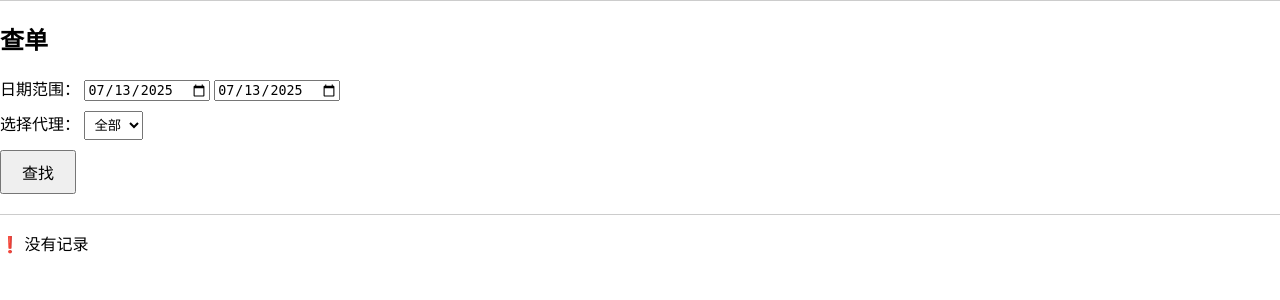
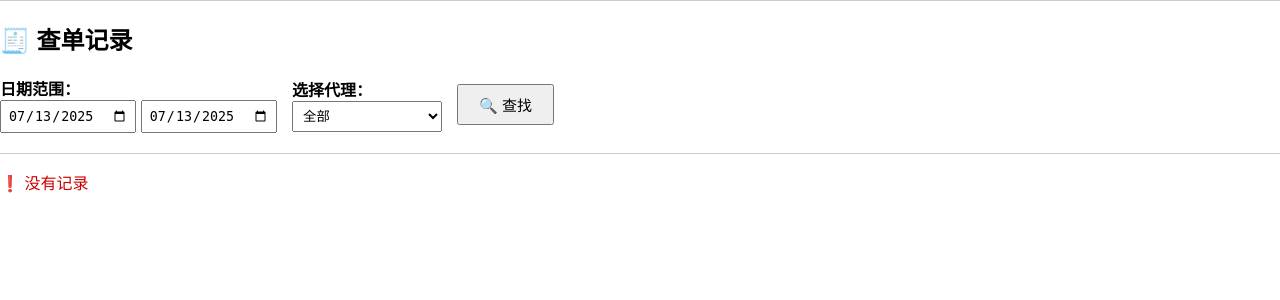
Before and after one commit to boonjun123654/4D_system, a Flask app: page /history in a window 1280 px wide. Shown: the part 45-345 px from the top of the page. Run offline with Flask 3, Linux system fonts and the light colour scheme; the visitor is signed in with stand-in values (Sample User, id 1); data that the repository does not hold is empty.

Commit message:
Update history.html

```diff
--- a/templates/history.html
+++ b/templates/history.html
@@ -1,19 +1,19 @@
 {% extends "layout.html" %}
 {% block content %}
 
-<h2>查单</h2>
+<h2 style="margin-top: 20px;">🧾 查单记录</h2>
 
-<form method="get" action="/history" style="margin-bottom: 20px;">
-    <div style="margin-bottom: 10px;">
-        <label>日期范围：</label>
-        <input type="date" name="start_date" value="{{ start_date }}">
-        <input type="date" name="end_date" value="{{ end_date }}">
+<form method="get" action="/history" style="display: flex; flex-wrap: wrap; gap: 15px; margin-bottom: 20px; align-items: center;">
+    <div>
+        <label><strong>日期范围：</strong></label><br>
+        <input type="date" name="start_date" value="{{ start_date }}" style="padding: 6px;">
+        <input type="date" name="end_date" value="{{ end_date }}" style="padding: 6px;">
     </div>
 
     {% if session.role == 'admin' %}
-    <div style="margin-bottom: 10px;">
-        <label>选择代理：</label>
-        <select name="agent_id" style="padding: 5px;">
+    <div>
+        <label><strong>选择代理：</strong></label><br>
+        <select name="agent_id" style="padding: 6px; width: 150px;">
             <option value="">全部</option>
             {% for agent in agents %}
                 <option value="{{ agent.username }}" {% if request.args.get('agent_id') == agent.username %}selected{% endif %}>
@@ -24,27 +24,28 @@
     </div>
     {% endif %}
 
-    <button type="submit" style="padding: 8px 20px; font-size: 16px;">查找</button>
+    <div>
+        <button type="submit" style="padding: 8px 20px; font-size: 15px;">🔍 查找</button>
+    </div>
 </form>
 
 <hr>
 
 {% for date, items in grouped.items() %}
-    <div style="background: #e0e0e0; padding: 10px; margin-top: 20px;">
-        <strong>{{ date }}</strong>
+    <div style="background: #f2f2f2; padding: 10px; margin-top: 20px; font-weight: bold;">
+        📅 {{ date }}
     </div>
 
     <div style="display: flex; flex-wrap: wrap; gap: 15px; margin-bottom: 30px;">
         {% for bet in items %}
-        <div style="width: 260px; aspect-ratio: 1/1; border: 1px solid #ccc; padding: 10px; box-sizing: border-box; position: relative; font-family: monospace; display: flex; flex-direction: column;">
-
-            <!-- 代理区块 -->
-            <div style="background-color: #f5f5f5; padding: 5px 10px; border-radius: 4px; margin-bottom: 8px;">
-                <strong>代理：</strong>{{ bet.agent_id }}
+        <div style="width: 260px; border: 1px solid #ddd; padding: 10px; border-radius: 8px; background-color: #fff; box-shadow: 2px 2px 5px rgba(0,0,0,0.05); font-family: monospace; display: flex; flex-direction: column; justify-content: space-between; position: relative;">
+            <!-- 顶部代理信息 -->
+            <div style="font-size: 14px; background: #f8f8f8; padding: 4px 8px; border-radius: 4px; margin-bottom: 6px;">
+                👤 <strong>代理：</strong>{{ bet.agent_id }}
             </div>
 
-            <!-- 下注详情 -->
-            <div style="flex-grow: 1; overflow-y: auto; margin-bottom: 50px;">
+            <!-- 中部下注详情 -->
+            <div style="flex-grow: 1; margin-bottom: 40px; font-size: 14px;">
                 {% for d in bet.dates %}
                     <div><strong>{{ d }}</strong></div>
                     <div>{{ bet.markets | join('') }}</div>
@@ -57,31 +58,28 @@
                     {% if bet.c %}{{ "%.1f"|format(bet.c)|replace(".0", "") }}C {% endif %}
                     {% if bet.type != '正字' %}({{ bet.type }}){% endif %}
                 </div>
-                <div>GT={{ "%.2f"|format(bet.total)|replace(".00", "") }}</div>
+                <div>🎯 GT = {{ "%.2f"|format(bet.total)|replace(".00", "") }}</div>
                 {% if bet.win_amount %}
-                    <div>WIN={{ "%.2f"|format(bet.win_amount)|replace(".00", "") }}</div>
+                    <div style="color: #28a745;">🏆 WIN = {{ "%.2f"|format(bet.win_amount)|replace(".00", "") }}</div>
                 {% endif %}
             </div>
 
-            <!-- 操作按钮 -->
-            <div style="position: absolute; bottom: 10px; left: 10px; right: 10px; display: flex; gap: 10px;">
+            <!-- 底部按钮 -->
+            <div style="display: flex; gap: 8px;">
                 <a href="/bet?ref={{ bet.id }}" style="flex: 1;">
-                    <button type="button" style="background-color:#007bff; color:white; border:none; padding:6px 0; border-radius:4px; width: 100%;">
-                        重新下注
-                    </button>
+                    <button type="button" style="width: 100%; padding: 6px; background-color:#007bff; color:white; border:none; border-radius:4px;">重新下注</button>
                 </a>
-                <button type="button" onclick="confirmCancel('{{ bet.id }}')" style="background-color:#dc3545; color:white; border:none; padding:6px 0; border-radius:4px; flex: 1;">
-                    废除下注
+                <button type="button" onclick="confirmCancel('{{ bet.id }}')" style="flex: 1; padding: 6px; background-color:#dc3545; color:white; border:none; border-radius:4px;">
+                    废除
                 </button>
             </div>
         </div>
         {% endfor %}
     </div>
 {% else %}
-    <p>❗ 没有记录</p>
+    <p style="color: #cc0000; font-size: 16px;">❗ 没有记录</p>
 {% endfor %}
 
-<!-- 删除下注 JS -->
 <script>
 function confirmCancel(id) {
     if (confirm("确认是否废除该下注？")) {
```
